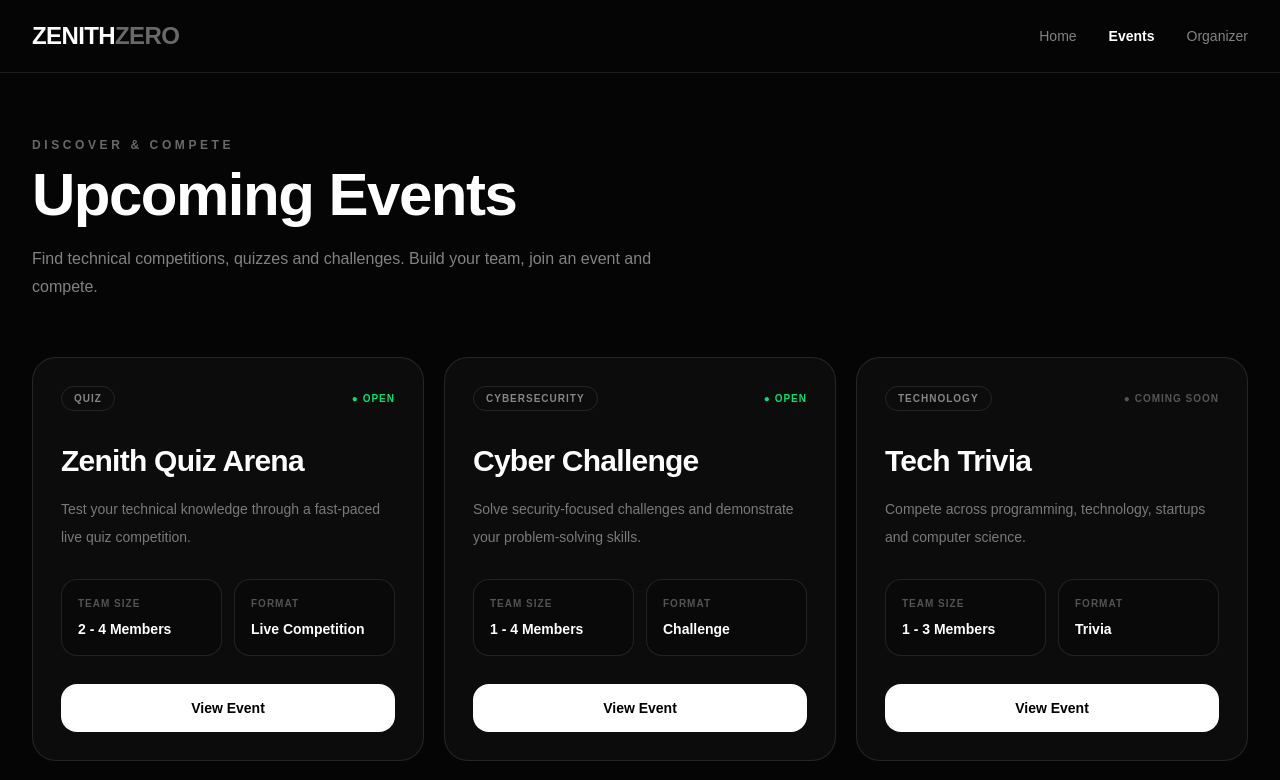
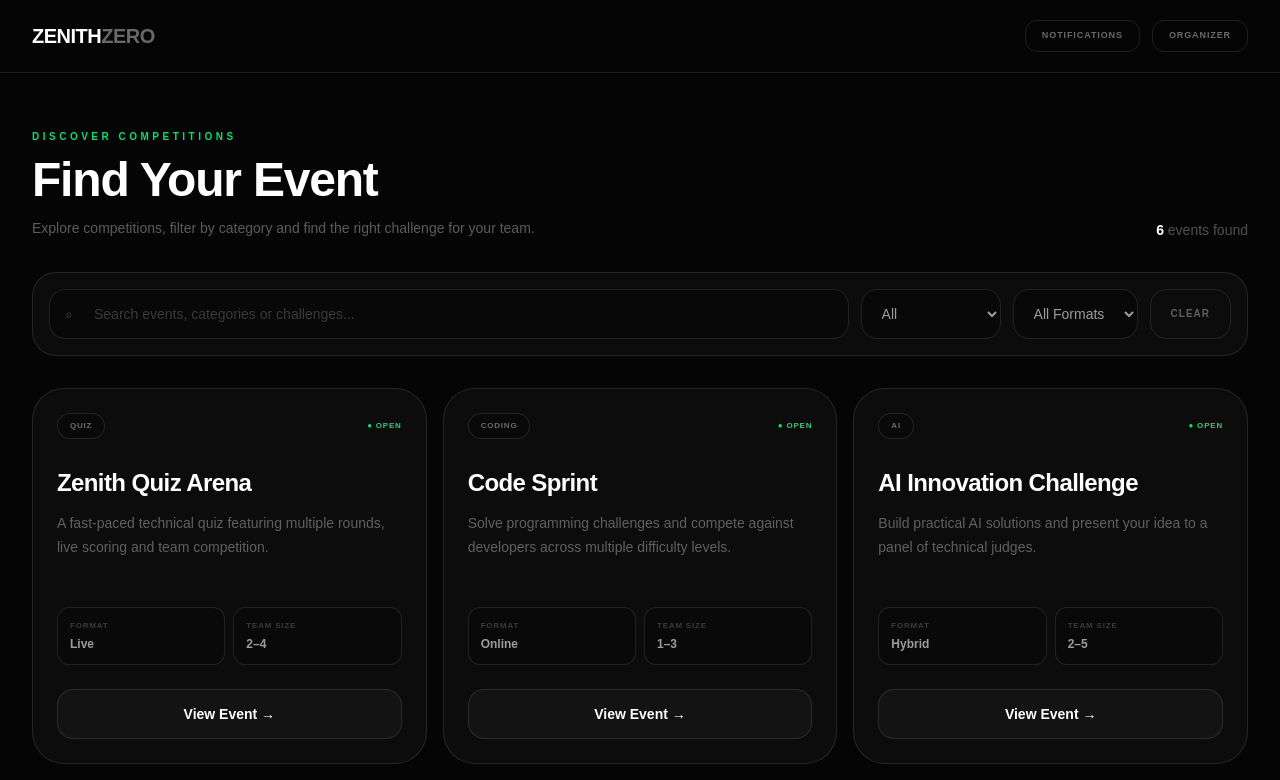
Before and after one commit to niharrai7/zenith-zero, a Next.js app: page /events in a window 1280 px wide. Shown: the top 780 px of the page. Built offline with nearby package versions, Linux system fonts and the light colour scheme.

Commit message:
feat: add event search and filtering

```diff
--- a/app/events/page.js
+++ b/app/events/page.js
@@ -1,65 +1,129 @@
 "use client";
 
 import Link from "next/link";
+import { useMemo, useState } from "react";
 
 const events = [
   {
     id: 1,
     title: "Zenith Quiz Arena",
-    category: "QUIZ",
+    category: "Quiz",
+    format: "Live",
+    teams: "2–4",
+    status: "Open",
     description:
-      "Test your technical knowledge through a fast-paced live quiz competition.",
-    teams: "2 - 4 Members",
-    format: "Live Competition",
-    status: "Open",
+      "A fast-paced technical quiz featuring multiple rounds, live scoring and team competition.",
   },
   {
     id: 2,
-    title: "Cyber Challenge",
-    category: "CYBERSECURITY",
+    title: "Code Sprint",
+    category: "Coding",
+    format: "Online",
+    teams: "1–3",
+    status: "Open",
     description:
-      "Solve security-focused challenges and demonstrate your problem-solving skills.",
-    teams: "1 - 4 Members",
-    format: "Challenge",
-    status: "Open",
+      "Solve programming challenges and compete against developers across multiple difficulty levels.",
   },
   {
     id: 3,
-    title: "Tech Trivia",
-    category: "TECHNOLOGY",
+    title: "AI Innovation Challenge",
+    category: "AI",
+    format: "Hybrid",
+    teams: "2–5",
+    status: "Open",
     description:
-      "Compete across programming, technology, startups and computer science.",
-    teams: "1 - 3 Members",
-    format: "Trivia",
-    status: "Coming Soon",
+      "Build practical AI solutions and present your idea to a panel of technical judges.",
+  },
+  {
+    id: 4,
+    title: "Cyber Defense Cup",
+    category: "Cybersecurity",
+    format: "Live",
+    teams: "2–4",
+    status: "Closing Soon",
+    description:
+      "Test your cybersecurity knowledge through challenges covering networks, systems and security.",
+  },
+  {
+    id: 5,
+    title: "UI/UX Design Jam",
+    category: "Design",
+    format: "Online",
+    teams: "1–2",
+    status: "Open",
+    description:
+      "Design an intuitive digital experience within a limited competition window.",
+  },
+  {
+    id: 6,
+    title: "DevOps Automation Challenge",
+    category: "DevOps",
+    format: "Hybrid",
+    teams: "2–4",
+    status: "Upcoming",
+    description:
+      "Automate deployment workflows using modern CI/CD and infrastructure practices.",
   },
 ];
 
+const categories = [
+  "All",
+  "Coding",
+  "AI",
+  "Quiz",
+  "Cybersecurity",
+  "Design",
+  "DevOps",
+];
+
 export default function EventsPage() {
+  const [search, setSearch] = useState("");
+  const [category, setCategory] = useState("All");
+  const [format, setFormat] = useState("All");
+  const [showFilters, setShowFilters] = useState(false);
+
+  const filteredEvents = useMemo(() => {
+    return events.filter((event) => {
+      const matchesSearch =
+        event.title.toLowerCase().includes(search.toLowerCase()) ||
+        event.description.toLowerCase().includes(search.toLowerCase()) ||
+        event.category.toLowerCase().includes(search.toLowerCase());
+
+      const matchesCategory =
+        category === "All" || event.category === category;
+
+      const matchesFormat =
+        format === "All" || event.format === format;
+
+      return matchesSearch && matchesCategory && matchesFormat;
+    });
+  }, [search, category, format]);
+
+  function clearFilters() {
+    setSearch("");
+    setCategory("All");
+    setFormat("All");
+  }
+
   return (
     <main className="min-h-screen bg-[#050505] text-white">
-      {/* Navigation */}
       <nav className="border-b border-white/10">
         <div className="mx-auto flex max-w-7xl items-center justify-between px-5 py-5 sm:px-8">
-          <Link
-            href="/"
-            className="text-xl font-black tracking-tight sm:text-2xl"
-          >
+          <Link href="/" className="text-xl font-black tracking-tight">
             ZENITH<span className="text-white/40">ZERO</span>
           </Link>
 
-          <div className="flex items-center gap-4 text-sm sm:gap-8">
-            <Link href="/" className="text-white/50 hover:text-white">
-              Home
-            </Link>
-
-            <Link href="/events" className="font-semibold text-white">
-              Events
+          <div className="flex items-center gap-3">
+            <Link
+              href="/notifications"
+              className="hidden rounded-xl border border-white/10 px-4 py-2 text-[9px] font-bold uppercase tracking-widest text-white/40 transition hover:bg-white/5 sm:block"
+            >
+              Notifications
             </Link>
 
             <Link
               href="/organizer"
-              className="hidden text-white/50 hover:text-white sm:block"
+              className="rounded-xl border border-white/10 px-4 py-2 text-[9px] font-bold uppercase tracking-widest text-white/40 transition hover:bg-white/5"
             >
               Organizer
             </Link>
@@ -67,88 +131,208 @@ export default function EventsPage() {
         </div>
       </nav>
 
-      {/* Header */}
-      <section className="mx-auto max-w-7xl px-5 pb-10 pt-12 sm:px-8 sm:pb-14 sm:pt-16">
-        <div className="max-w-3xl">
-          <p className="mb-3 text-xs font-bold uppercase tracking-[0.3em] text-white/40">
-            Discover & Compete
+      <section className="mx-auto max-w-7xl px-5 py-10 sm:px-8 sm:py-14">
+        <div>
+          <p className="text-[10px] font-bold uppercase tracking-[0.35em] text-green-400">
+            Discover Competitions
           </p>
 
-          <h1 className="text-4xl font-black tracking-tight sm:text-6xl">
-            Upcoming Events
+          <div className="mt-3 flex flex-col justify-between gap-5 sm:flex-row sm:items-end">
+            <div>
+              <h1 className="text-4xl font-black tracking-tight sm:text-5xl">
+                Find Your Event
               </h1>
 
-          <p className="mt-5 max-w-2xl text-sm leading-7 text-white/50 sm:text-base">
-            Find technical competitions, quizzes and challenges. Build your
-            team, join an event and compete.
+              <p className="mt-3 max-w-xl text-sm leading-6 text-white/35">
+                Explore competitions, filter by category and find the right
+                challenge for your team.
               </p>
             </div>
-      </section>
 
-      {/* Events */}
-      <section className="mx-auto max-w-7xl px-5 pb-20 sm:px-8">
-        <div className="grid gap-5 md:grid-cols-2 xl:grid-cols-3">
-          {events.map((event) => (
+            <p className="text-sm text-white/30">
+              <span className="font-bold text-white">
+                {filteredEvents.length}
+              </span>{" "}
+              events found
+            </p>
+          </div>
+        </div>
+
+        <div className="mt-8 rounded-3xl border border-white/10 bg-white/[0.03] p-4">
+          <div className="flex flex-col gap-3 lg:flex-row">
+            <div className="relative flex-1">
+              <span className="pointer-events-none absolute left-4 top-1/2 -translate-y-1/2 text-sm text-white/25">
+                ⌕
+              </span>
+
+              <input
+                value={search}
+                onChange={(event) => setSearch(event.target.value)}
+                placeholder="Search events, categories or challenges..."
+                className="w-full rounded-2xl border border-white/10 bg-black/30 py-3.5 pl-11 pr-4 text-sm text-white outline-none placeholder:text-white/20 focus:border-white/20"
+              />
+            </div>
+
+            <button
+              onClick={() => setShowFilters(!showFilters)}
+              className="rounded-2xl border border-white/10 bg-black/30 px-5 py-3 text-[10px] font-bold uppercase tracking-widest text-white/50 transition hover:bg-white/5 lg:hidden"
+            >
+              {showFilters ? "Hide Filters ↑" : "Show Filters ↓"}
+            </button>
+
+            <div
+              className={`flex flex-col gap-3 sm:flex-row lg:flex ${
+                showFilters ? "flex" : "hidden"
+              }`}
+            >
+              <select
+                value={category}
+                onChange={(event) => setCategory(event.target.value)}
+                className="rounded-2xl border border-white/10 bg-black/30 px-4 py-3 text-sm text-white/60 outline-none"
+              >
+                {categories.map((item) => (
+                  <option key={item} value={item} className="bg-black">
+                    {item}
+                  </option>
+                ))}
+              </select>
+
+              <select
+                value={format}
+                onChange={(event) => setFormat(event.target.value)}
+                className="rounded-2xl border border-white/10 bg-black/30 px-4 py-3 text-sm text-white/60 outline-none"
+              >
+                <option value="All" className="bg-black">
+                  All Formats
+                </option>
+                <option value="Live" className="bg-black">
+                  Live
+                </option>
+                <option value="Online" className="bg-black">
+                  Online
+                </option>
+                <option value="Hybrid" className="bg-black">
+                  Hybrid
+                </option>
+              </select>
+
+              <button
+                onClick={clearFilters}
+                className="rounded-2xl border border-white/10 px-5 py-3 text-[10px] font-bold uppercase tracking-widest text-white/35 transition hover:bg-white/5"
+              >
+                Clear
+              </button>
+            </div>
+          </div>
+        </div>
+
+        {filteredEvents.length > 0 ? (
+          <div className="mt-8 grid gap-4 md:grid-cols-2 xl:grid-cols-3">
+            {filteredEvents.map((event) => (
               <article
                 key={event.id}
-              className="group flex min-h-[390px] flex-col rounded-3xl border border-white/10 bg-white/[0.03] p-6 transition duration-300 hover:-translate-y-1 hover:border-white/20 hover:bg-white/[0.05] sm:p-7"
+                className="group flex flex-col rounded-[2rem] border border-white/10 bg-white/[0.03] p-6 transition hover:-translate-y-1 hover:border-white/20 hover:bg-white/[0.05]"
               >
-              <div className="flex items-center justify-between gap-4">
-                <span className="rounded-full border border-white/10 px-3 py-1 text-[10px] font-bold tracking-widest text-white/50">
+                <div className="flex items-center justify-between gap-3">
+                  <span className="rounded-full border border-white/10 bg-black/20 px-3 py-1.5 text-[8px] font-bold uppercase tracking-widest text-white/40">
                     {event.category}
                   </span>
 
                   <span
-                  className={`text-[10px] font-bold uppercase tracking-widest ${
-                    event.status === "Open"
-                      ? "text-green-400"
-                      : "text-white/30"
+                    className={`text-[8px] font-bold uppercase tracking-widest ${
+                      event.status === "Closing Soon"
+                        ? "text-yellow-400"
+                        : event.status === "Upcoming"
+                        ? "text-white/30"
+                        : "text-green-400"
                     }`}
                   >
                     ● {event.status}
                   </span>
                 </div>
 
-              <div className="mt-8 flex-1">
-                <h2 className="text-2xl font-bold tracking-tight sm:text-3xl">
+                <h2 className="mt-7 text-2xl font-black tracking-tight">
                   {event.title}
                 </h2>
 
-                <p className="mt-4 text-sm leading-7 text-white/45">
+                <p className="mt-3 min-h-[72px] text-sm leading-6 text-white/35">
                   {event.description}
                 </p>
 
-                <div className="mt-7 grid grid-cols-2 gap-3">
-                  <div className="rounded-2xl border border-white/10 bg-black/20 p-4">
-                    <p className="text-[10px] font-bold uppercase tracking-widest text-white/30">
-                      Team Size
-                    </p>
-                    <p className="mt-2 text-sm font-semibold">
-                      {event.teams}
-                    </p>
-                  </div>
-
-                  <div className="rounded-2xl border border-white/10 bg-black/20 p-4">
-                    <p className="text-[10px] font-bold uppercase tracking-widest text-white/30">
-                      Format
-                    </p>
-                    <p className="mt-2 text-sm font-semibold">
-                      {event.format}
-                    </p>
-                  </div>
-                </div>
+                <div className="mt-6 grid grid-cols-2 gap-2">
+                  <Meta label="Format" value={event.format} />
+                  <Meta label="Team Size" value={event.teams} />
                 </div>
 
                 <Link
-                href="/events/event"
-                className="mt-7 flex w-full items-center justify-center rounded-2xl bg-white px-5 py-3.5 text-sm font-bold text-black transition hover:bg-white/90"
+                  href={
+                    event.id === 1
+                      ? "/events/event"
+                      : "/events/event"
+                  }
+                  className="mt-6 rounded-2xl border border-white/10 bg-white/[0.03] px-5 py-3.5 text-center text-sm font-bold transition group-hover:bg-white group-hover:text-black"
                 >
-                View Event
+                  View Event →
                 </Link>
               </article>
             ))}
+          </div>
+        ) : (
+          <div className="mt-8 rounded-[2rem] border border-white/10 bg-white/[0.03] px-6 py-16 text-center">
+            <div className="text-3xl">⌕</div>
+
+            <h2 className="mt-4 text-xl font-black">
+              No events found
+            </h2>
+
+            <p className="mx-auto mt-2 max-w-md text-sm leading-6 text-white/30">
+              Try changing your search or removing one of the filters.
+            </p>
+
+            <button
+              onClick={clearFilters}
+              className="mt-6 rounded-xl bg-white px-5 py-3 text-sm font-bold text-black"
+            >
+              Clear Search
+            </button>
+          </div>
+        )}
+
+        <div className="mt-10 rounded-3xl border border-white/10 bg-white/[0.03] p-6">
+          <div className="flex flex-col justify-between gap-4 sm:flex-row sm:items-center">
+            <div>
+              <p className="text-[9px] font-bold uppercase tracking-widest text-white/25">
+                Organizer
+              </p>
+
+              <h2 className="mt-2 text-lg font-black">
+                Want to host your own competition?
+              </h2>
+            </div>
+
+            <Link
+              href="/organizer/create"
+              className="rounded-xl bg-white px-5 py-3 text-center text-sm font-bold text-black transition hover:bg-white/90"
+            >
+              Create Event →
+            </Link>
+          </div>
         </div>
       </section>
     </main>
   );
 }
+
+function Meta({ label, value }) {
+  return (
+    <div className="rounded-xl border border-white/10 bg-black/20 p-3">
+      <p className="text-[8px] font-bold uppercase tracking-widest text-white/20">
+        {label}
+      </p>
+
+      <p className="mt-1 text-xs font-bold text-white/60">
+        {value}
+      </p>
+    </div>
+  );
+}
```
Lines whose indentation alone changed are shown as unchanged.
